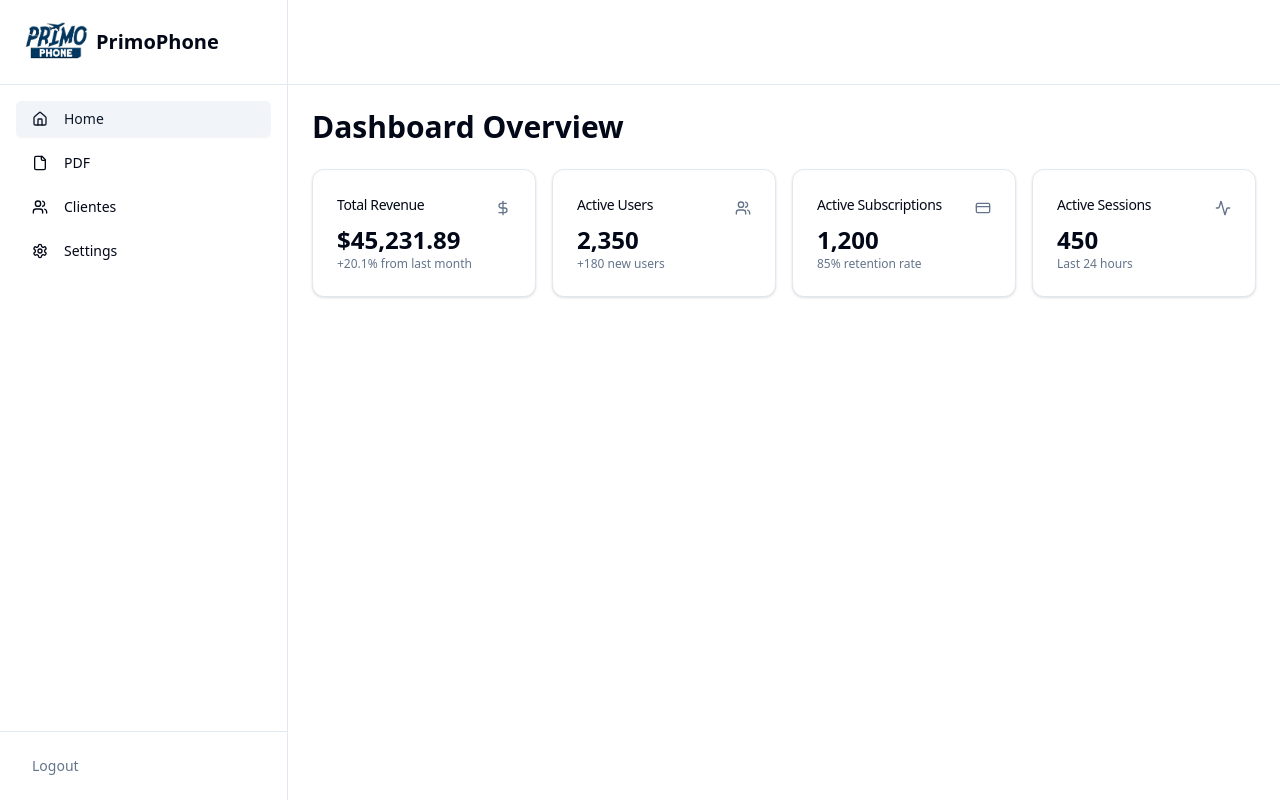
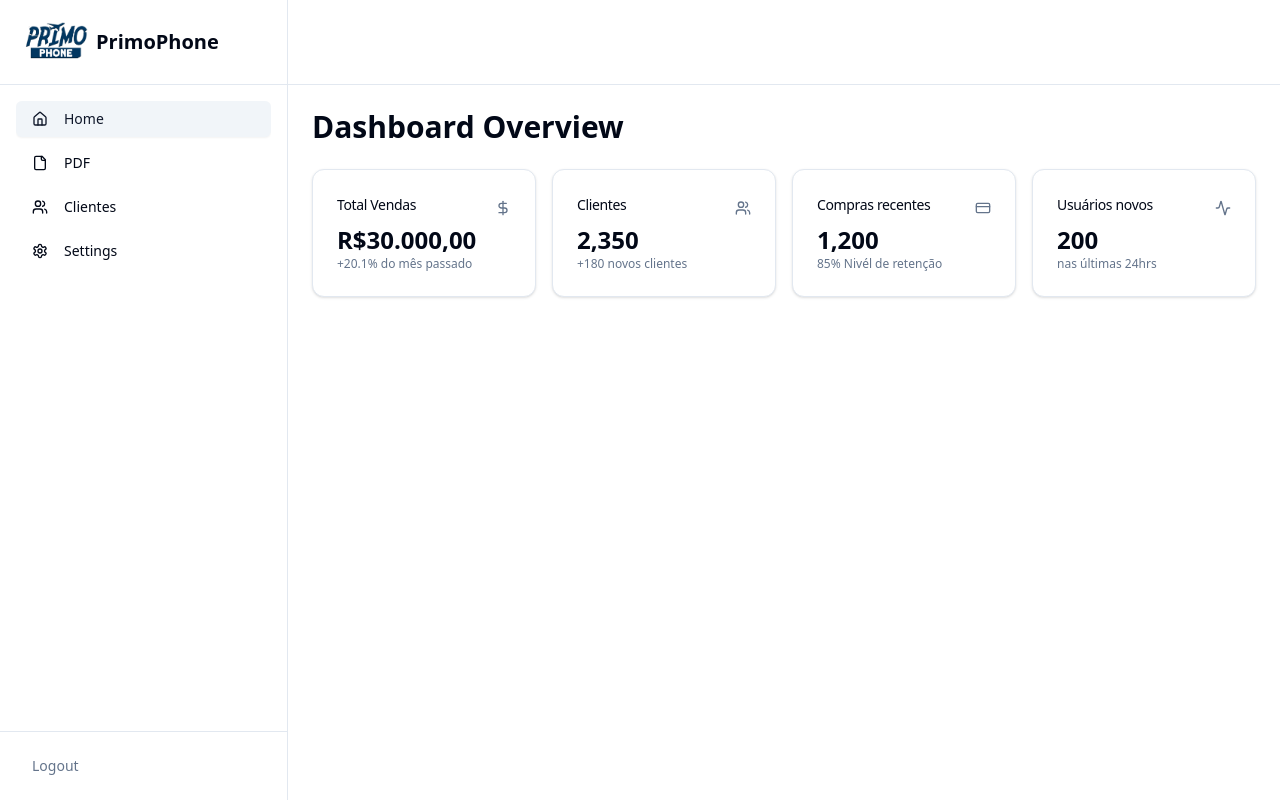
Before and after one commit to primophone/PrimoPhoneApp, a Next.js app: page / in a window 1280 px wide. Built offline with nearby package versions, Linux system fonts and the light colour scheme.

Commit message:
Update page.tsx

```diff
--- a/src/app/(private)/page.tsx
+++ b/src/app/(private)/page.tsx
@@ -3,28 +3,28 @@ import { Activity, CreditCard, DollarSign, Users } from "lucide-react";
 
 const stats = [
   {
-    title: "Total Revenue",
-    value: "$45,231.89",
+    title: "Total Vendas",
+    value: "R$30.000,00",
     icon: DollarSign,
-    description: "+20.1% from last month",
+    description: "+20.1% do mês passado",
   },
   {
-    title: "Active Users",
+    title: "Clientes",
     value: "2,350",
     icon: Users,
-    description: "+180 new users",
+    description: "+180 novos clientes",
   },
   {
-    title: "Active Subscriptions",
+    title: "Compras recentes",
     value: "1,200",
     icon: CreditCard,
-    description: "85% retention rate",
+    description: "85% Nivél de retenção",
   },
   {
-    title: "Active Sessions",
-    value: "450",
+    title: "Usuários novos",
+    value: "200",
     icon: Activity,
-    description: "Last 24 hours",
+    description: "nas últimas 24hrs",
   },
 ];
 
```
